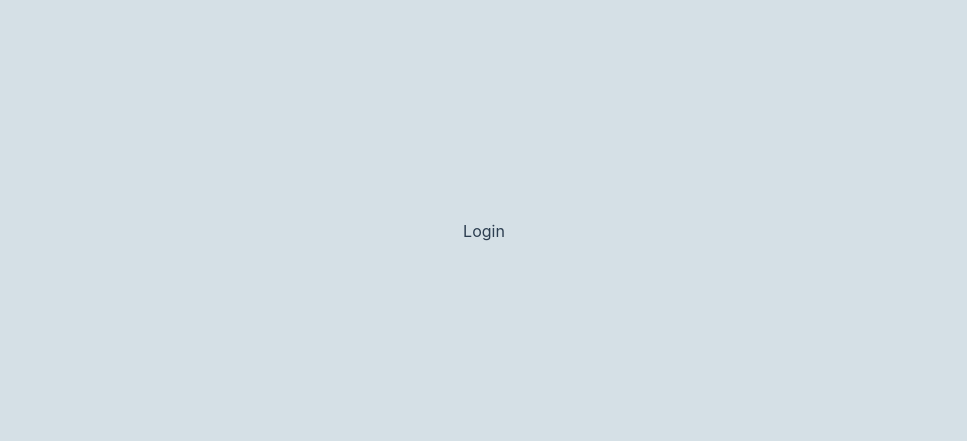
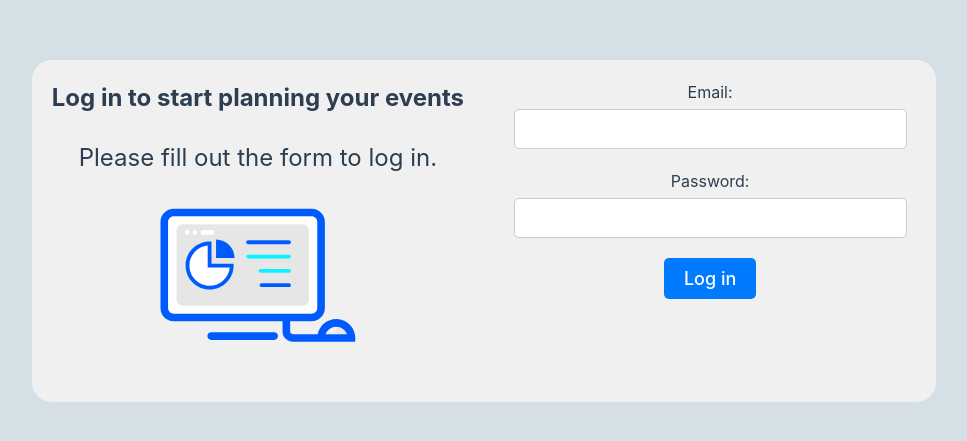
Before and after one commit to Cristianv10/coordinadora_fr, a React (Vite) app: page /login in a window 1280 px wide. Shown: the part 169-610 px from the top of the page, without its empty margins (156-1123 px from the left). Built offline with nearby package versions, Linux system fonts and the light colour scheme.

Commit message:
Login view created

```diff
--- /dev/null
+++ b/src/pages/login.tsx
@@ -0,0 +1,7 @@
+import LoginView from '../../src/views/login/login.tsx'
+const LoginPage = () => {
+    return  (
+        <LoginView></LoginView>
+    )
+}
+export default LoginPage
--- a/src/router/router.tsx
+++ b/src/router/router.tsx
@@ -3,6 +3,7 @@ import { createBrowserRouter } from 'react-router-dom';
 import Home from '../pages/Home';
 import NotFoundPage from '../pages/NotFoundPage';
 import RegistrationPage from '../pages/Registration';
+import LoginPage from '../pages/login';
 
 
 export const router = createBrowserRouter([
@@ -18,7 +19,7 @@ export const router = createBrowserRouter([
   },
   {
     path: '/login',
-    element: <div>Login</div>,
+    element: <LoginPage/>,
     errorElement: <NotFoundPage />
   }
 ]);
--- /dev/null
+++ b/src/views/login/login.tsx
@@ -0,0 +1,69 @@
+import { useState } from 'react';
+import '../../../src/App.css';
+import register from '../../assets/login.svg'
+
+const LoginView = () => {
+    const [formData, setFormData] = useState({
+        username: '',
+        email: '',
+        password: '',
+        verifyPassword: '',
+      });
+
+    const handleChange = (e: React.ChangeEvent<HTMLInputElement>) => {
+      const { name, value } = e.target;
+      setFormData((prevData) => ({
+        ...prevData,
+        [name]: value,
+      }));
+    };
+
+    const handleSubmit = (e: React.FormEvent<HTMLFormElement>) => {
+      e.preventDefault();
+      console.log('Formulario enviado:', formData);
+    };
+
+      const { email, password } = formData;
+
+
+    return (
+    <>
+      <div className="grid-container">
+        <div className="text-container">
+          <h2>Log in to start planning your events</h2>
+          <p>Please fill out the form to log in.</p>
+          <img src={register} alt="Register Icon" className="register-icon" />
+
+        </div>
+        <div className="card">
+          <form onSubmit={handleSubmit}>
+            <div className="form-group">
+              <label htmlFor="email">Email:</label>
+              <input
+                type="email"
+                id="email"
+                name="email"
+                value={email}
+                onChange={handleChange}
+                required
+              />
+            </div>
+            <div className="form-group">
+              <label htmlFor="password">Password:</label>
+              <input
+                type="password"
+                id="password"
+                name="password"
+                value={password}
+                onChange={handleChange}
+                required
+              />
+            </div>
+            <button type="submit" className="submit-button">Log in</button>          </form>
+        </div>
+      </div>
+    </>
+  );
+}
+
+export default LoginView;
```
Also changed, not shown: src/assets/login.svg (added).
